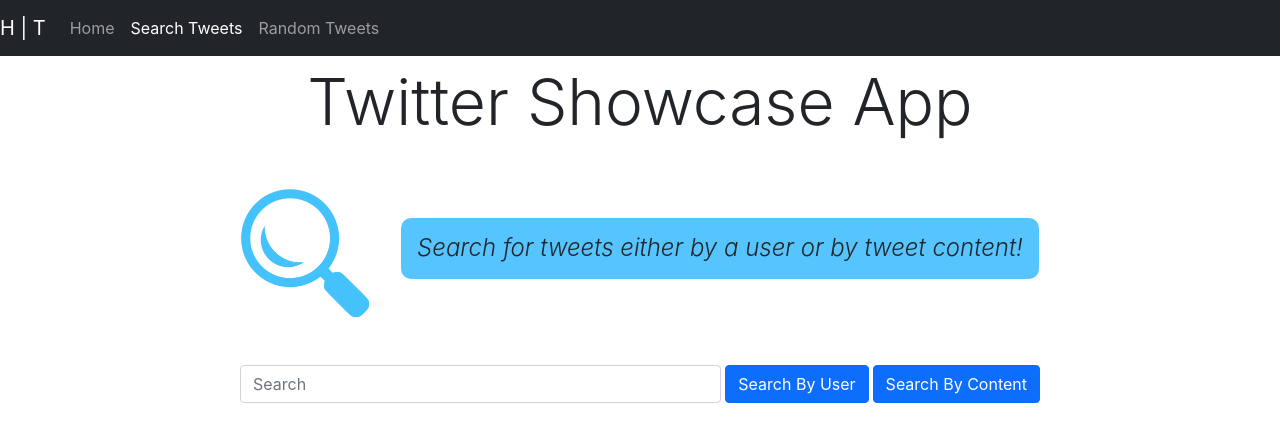
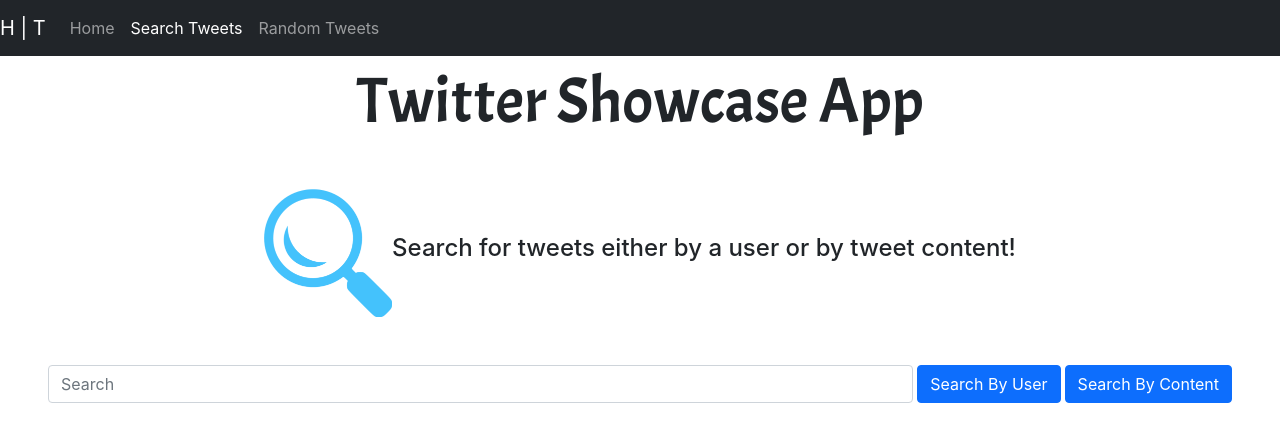
Before and after one commit to eminmuratoglu/twitter-showcase-app, a React (Create React App) app in the folder client/: page /searchtweets in a window 1280 px wide. Shown: the top 442 px of the page. Built offline with nearby package versions, Linux system fonts and the light colour scheme.

Commit message:
bg-color changed

```diff
--- a/client/src/components/App.css
+++ b/client/src/components/App.css
@@ -8,15 +8,6 @@
 	padding: 0.5rem;
 }
 
-.searchtweet__container {
-	margin: 0 auto;
-	max-width: 50rem;
+.content__container .display-3 {
+	font-family: 'Acme', sans-serif;
 }
-.searchtweet__container h4 {
-	background-color: rgb(86, 196, 255);
-	font-style: italic;
-	font-weight: 300;
-	padding: 1rem;
-	border-radius: 10px;
-	margin-left: 2rem;
-}
```
